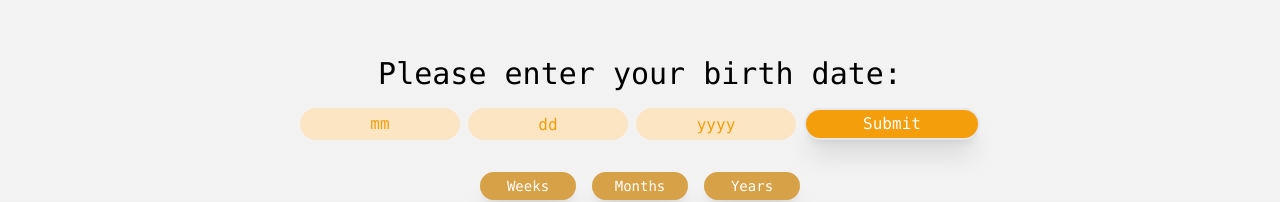
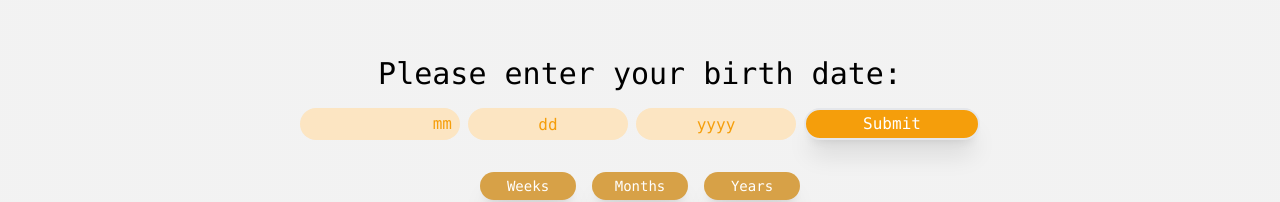
Before and after one commit to bienmag/lifegoesby, a React (Create React App) app: page / in a window 1280 px wide. Shown: the top 202 px of the page. Built offline with nearby package versions, Linux system fonts and the light colour scheme.

Commit message:
try to fix text center

```diff
--- a/src/App.js
+++ b/src/App.js
@@ -57,7 +57,7 @@ function App() {
           >
             <div className="flex justify-center text-center">
               <select
-                className={`w-24 xl:w-40 mb-2 appearance-none outline-none bg-[#FCE5C2] text-amber-500 h-8 rounded-full text-center mr-2 px-2`}
+                className={`w-24 xl:w-40 mb-2 appearance-none outline-none bg-[#FCE5C2] text-amber-500 h-8 rounded-full text-right mr-2 px-2`}
                 type="number"
                 value={birthDate.month}
                 onChange={(e) =>
@@ -68,7 +68,7 @@ function App() {
                   <option
                     key={month.value}
                     value={month.value}
-                    style={{ textAlignLast: 'center' }}
+                    className="text-right"
                   >
                     {month.label}
                   </option>
```
